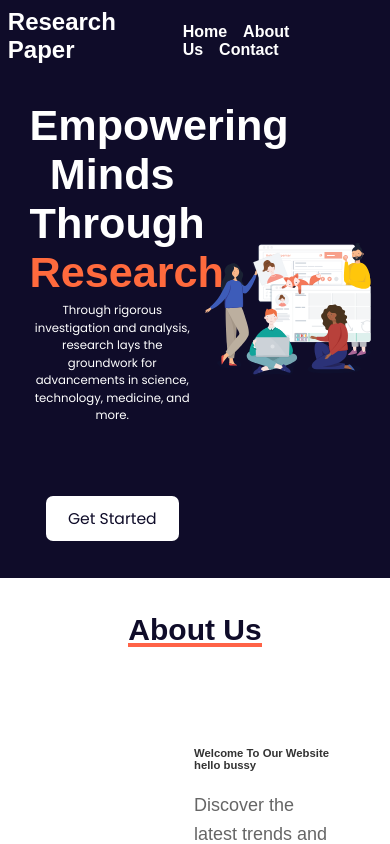
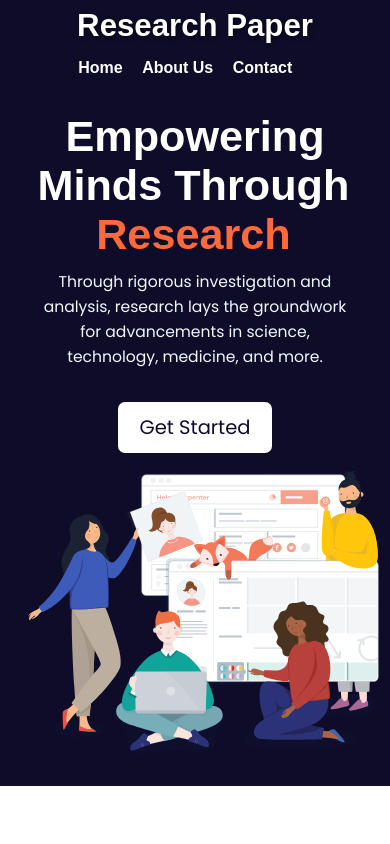
Before and after one commit to deepaktomar3352/Research-web, a React (Create React App) app: page / in a window 390 px wide. Shown: the top 844 px of the page. Built offline with nearby package versions, Linux system fonts and the light colour scheme.

Commit message:
did home page responsive

```diff
--- a/src/stylesheet/About.css
+++ b/src/stylesheet/About.css
@@ -1,7 +1,8 @@
 .hero {
-    /* background-color: #fff; */
   overflow: hidden;
-    font-family:sans-serif;
+  font-family: sans-serif;
+  position: relative;
+  padding: 20px;
 }
 
 .heading-container {
@@ -10,7 +11,7 @@
 
 .heading h1 {
   color: #0f0c29;
-    font-family:sans-serif;
+  font-family: sans-serif;
   font-size: 3vw;
   text-align: center;
   margin-top: 35px;
@@ -24,7 +25,7 @@
   position: absolute;
   left: 0;
   bottom: 0;
-    width: 100%; /* Span the underline across the width of the parent */
+  width: 100%;
   height: 4px;
   background-color: #ff6347;
   animation: fadeInUp 2s ease;
@@ -36,7 +37,9 @@
   align-items: center;
   width: 90vw;
   margin: 65px auto;
+  flex-wrap: wrap;
 }
+
 .hero-content {
   flex: 1;
   width: 600px;
@@ -44,13 +47,15 @@
   padding-left: 5vw;
   animation: fadeInUp 2s ease;
 }
+
 .hero-content h1 {
   font-size: 2.9vw;
-    width: 35vw;
+  width: 100%;
   margin-bottom: 20px;
   font-family: sans-serif;
   color: #333;
 }
+
 .hero-content p {
   font-size: 1.4vw;
   line-height: 1.6;
@@ -58,6 +63,7 @@
   font-family: sans-serif;
   color: #666;
 }
+
 .hero-content button {
   display: inline-block;
   background-color: #0f0c29;
@@ -70,64 +76,98 @@
   cursor: pointer;
   transition: 0.3s ease;
 }
+
 .hero-content button:hover {
-    /* background-color: #ff6347; */
   transform: scale(1.1);
 }
+
 .hero-image {
   flex: 1;
   width: 600px;
-
   margin: auto;
   animation: fadeInRight 2s ease;
 }
-  img {
+
+.hero-image img {
   width: 100%;
   height: auto;
   border-radius: 10px;
 }
 
+@media screen and (max-width: 768px) {
+  .heading h1 {
+    font-size: 6vw;
+  }
 
+  .hero-content h1 {
+    font-size: 5vw;
+  }
 
+  .hero-content p {
+    font-size: 3vw;
+  }
 
+  .hero-content button {
+    font-size: 3vw;
+  }
+
+  .containerAbout {
+    flex-direction: column;
+    align-items: center;
+  }
+
+  .hero-content {
+    padding-left: 0;
+    text-align: center;
+  }
+
+  .hero-image {
+    width: 80%;
+  }
+}
 
 @media screen and (max-width: 600px) {
   .hero {
     margin: 0px;
   }
-  .container {
+
+  .heading h1 {
+    font-size: 8vw;
+  }
+
+  .containerAbout {
     width: 100%;
     flex-direction: column;
     margin: 0px;
-    /* padding: 0px 40px; */
   }
 
   .hero-content {
     width: 100%;
     margin: 35px 0px;
-    padding: 0px 40px;
+    padding: 0px 20px;
   }
-  .heading h1{
-    font-size: 30px;
+
+  .hero-content h1 {
+    font-size: 6vw;
   }
-  .hero-content h2 {
-    font-size: 30px;
-  }
+
   .hero-content p {
-    font-size: 18px;
+    font-size: 4vw;
     margin-bottom: 20px;
   }
 
   .hero-content button {
-    font-size: 16px;
-    padding: 8px 16px;
+    font-size: 4vw;
+    padding: 10px 20px;
   }
 
   .hero-image {
     width: 90%;
   }
 
-
+  img {
+    border-radius: 10px;
+  }
 }
 
 @keyframes fadeInRight {
@@ -140,3 +180,14 @@
     transform: translateX(0px);
   }
 }
+
+@keyframes fadeInUp {
+  0% {
+    opacity: 0;
+    transform: translateY(50px);
+  }
+  100% {
+    opacity: 1;
+    transform: translateY(0px);
+  }
+}
--- a/src/stylesheet/Style.css
+++ b/src/stylesheet/Style.css
@@ -1,34 +1,25 @@
+/* General Styles */
 .home-page {
   display: flex;
   flex-direction: column;
-  /* justify-content: center; */
-  /* align-items: center; */
-   /* Ensure the content stretches to at least the height of the viewport */
+  min-height: 100vh;
 }
-/* .childDiv{
-  width: 90vw;
-} */
-
 
 .content {
-  flex: 1; /* This will push the footer to the bottom */
+  flex: 1;
 }
 
 .footer {
-  flex-shrink: 0; /* Prevent footer from shrinking */
+  flex-shrink: 0;
 }
 
+/* Navbar Styles */
 .navbar-container {
   background: #0f0c29;
-  /* background: -webkit-linear-gradient(to right, #24243e, #302b63, #0f0c29); */
-  /* background: linear-gradient(to right, #24243e, #302b63, #0f0c29); */
   color: #fff;
-  padding-top: 1.7rem;
-  padding-bottom: 1.2rem;
-  padding-left: 5vw;
-  padding-right: 5vw;
+  padding: 1.7rem 5vw 1.2rem 5vw;
   display: flex;
-  font-family:sans-serif;
+  font-family: sans-serif;
   justify-content: space-between;
   align-items: center;
 }
@@ -38,23 +29,18 @@ p {
   padding: 0;
 }
 
-header h1 {
-  /* margin: 0; */
-  /* font-size: 2.7vw; */
+header h2 {
   font-weight: 600;
-  font-family:sans-serif;
-  text-shadow: 2px 2px 4px rgba(0, 0, 0, 0.5); /* Adjust the values as needed */
-
+  font-family: sans-serif;
+  text-shadow: 2px 2px 4px rgba(0, 0, 0, 0.5);
 }
 
 nav ul {
   list-style: none;
   padding: 0;
-  /* background-color: red; */
   display: flex;
   justify-content: center;
   align-items: center;
-  /* justify-content: end; */
   position: relative;
 }
 
@@ -63,7 +49,7 @@ nav ul li {
   margin-right: 1em;
   font-weight: 600;
   font-size: 1.2vw;
-  font-family:sans-serif;
+  font-family: sans-serif;
 }
 
 nav ul li a {
@@ -71,6 +57,7 @@ nav ul li a {
   text-decoration: none;
   font-size: medium;
 }
+
 nav ul li .user-profile-avatar {
   margin-top: 5px;
   width: 1.8vw;
@@ -82,7 +69,6 @@ nav ul li .user-profile-avatar {
 .user-profile-details-container {
   background-color: #fff;
   min-height: 10vh;
-  /* width: 5vw; */
   padding: 10px;
   position: absolute;
   right: 6%;
@@ -99,87 +85,6 @@ nav ul li .user-profile-avatar {
   border: none;
   background-color: transparent;
 }
-/* main {
-    padding: 2rem 0;
-  } */
-
-.paper-card {
-  display: flex;
-  justify-content: center;
-  align-items: center;
-  background: #0f0c29;
-  /* background: -webkit-linear-gradient(to right, #24243e, #302b63, #0f0c29); */
-  /* background: linear-gradient(to right, #24243e, #302b63, #0f0c29); */
-  padding: 2%;
-  /* margin-bottom: 0.5rem; */
-}
-.paper-cardChild{
-  width: 90vw;
-  display: flex;
-  align-items: center;
-  justify-content: center;
-  margin-bottom: 0.5rem;
-}
-.paper-details {
-  /* margin-bottom: 4rem; */
-  flex: 1;
-  padding: 2%;
-  animation: fadeInUp 2s ease;
-  /* background-color: grey; */
-  margin-right: 1em;
-  width: 30vw;
-}
-
-.paper-details span {
-  /* font-size: 2.8vw; */
-  font-weight: 600;
-  margin-right: 1%;
-
-}
-
-.paper-details p {
-  color: #fff;
-  font-size: 1.5vw;
-  line-height: 1.6;
-  margin: 0.7rem 0px 1em 0px;
-  font-family: "Poppins";
-  color:aliceblue;
-  /* text-align: justify; */
-}
-
-.paper-image {
-  flex: 1;
-  /* background-color: grey; */
-  text-align: center;
-  animation: fadeInRight 2s ease;
-  margin-right: 3em;
-}
-
-.paper-image img {
-  max-width: 100%;
-  /* max-height: 550px; */
-  border-radius: 5px;
-  margin-bottom: 1em;
-}
-
-.get-started-btn {
-  display: inline-block;
-  background-color: #fff;
-  color: #0f0c29;
-  padding: 11px 22px;
-  border-radius: 7px;
-  font-size: 1.5vw;
-  border: none;
-  font-family: "Poppins";
-  cursor: pointer;
-  margin-top: 7vh;
-  transition: 0.3s ease;
-}
-
-.get-started-btn:hover {
-  /* background-color: #ff6347; */
-  transform: scale(1.1);
-}
 
 .user-profile-avatar,
 .default-profile-avatar {
@@ -195,7 +100,7 @@ nav ul li .user-profile-avatar {
 .dropdown-menu {
   display: none;
   position: absolute;
-  top: calc(100% + 0.1rem); /* Adjust this value as needed to place the dropdown just below the avatar */
+  top: calc(100% + 0.1rem);
   left: 50%;
   transform: translateX(-35%);
   background-color: white;
@@ -218,12 +123,9 @@ nav ul li .user-profile-avatar {
   display: none;
 }
 
-
 footer {
-  background: #0f0c29;  /* fallback for old browsers */
-  /* background: -webkit-linear-gradient(to right, #24243e, #302b63, #0f0c29);  Chrome 10-25, Safari 5.1-6 */
-  /* background: linear-gradient(to right, #24243e, #302b63, #0f0c29); W3C, IE 10+/ Edge, Firefox 16+, Chrome 26+, Opera 12+, Safari 7+ */
-  font-family:sans-serif;
+  background: #0f0c29;
+  font-family: sans-serif;
   color: #fff;
   padding: 1rem;
   font-size: 1.5vw;
@@ -232,42 +134,193 @@ footer {
   margin-top: 5vh;
 }
 
-#progress {
-  position: fixed;
-  top: 20px;
-  left: 20px;
-  transform: rotate(-90deg);
-}
-circle {
-  stroke-dashoffset: 10;
-  stroke-width: 15%;
-  fill: green;
+/* Paper Card Styles */
+.paper-card {
+  display: flex;
+  justify-content: center;
+  align-items: center;
+  background: #0f0c29;
+  padding: 2%;
 }
 
-.bg {
-  stroke: var(--accent);
-  opacity: 0.3;
+.paper-cardChild {
+  width: 90vw;
+  display: flex;
+  align-items: center;
+  justify-content:space-between;
+  margin-bottom: 0.5rem;
+  flex-wrap: wrap;
 }
 
-#progress .indicator {
-  stroke: var(--accent);
+.paper-details {
+  flex: 1;
+  padding: 2%;
+  animation: fadeInUp 2s ease;
+  margin-right: 1em;
+  width: 100%;
+  max-width: 42vw;
 }
 
-li {
-  flex: 0 0 200px;
-  background: var(--accent);
-  margin: 0 20px 0 0;
+.paper-details span {
+  font-size: 2.7vw;
+  font-weight: 600;
+  margin-right: 1%;
 }
 
-li:last-of-type {
-  margin: 0;
+.paper-details p {
+  color: #fff;
+  font-size: 1.5vw;
+  line-height: 1.6;
+  margin: 0.7rem 0px 1em 0px;
+  font-family: "Poppins";
+  color: aliceblue;
 }
 
+.paper-image {
+  flex: 1;
+  text-align: center;
+  animation: fadeInRight 2s ease;
+  margin-right: 3em;
+  width: 100%;
+  max-width: 40vw;
+}
 
+.paper-image img {
+  max-width: 100%;
+  border-radius: 5px;
+  margin-bottom: 1em;
+}
+
+/* Button Styles */
+.get-started-btn {
+  display: inline-block;
+  background-color: #fff;
+  color: #0f0c29;
+  padding: 11px 22px;
+  border-radius: 7px;
+  font-size: 1.5vw;
+  border: none;
+  font-family: "Poppins";
+  cursor: pointer;
+  margin-top: 7vh;
+  transition: 0.3s ease;
+}
+
+.get-started-btn:hover {
+  transform: scale(1.1);
+}
+
+/* Responsive Styles */
 @media screen and (max-width: 768px) {
-  .heading h1 {
-    font-size: 45px;
-    margin-top: 30px;
+  .navbar-container h2 {
+    font-size: 6vw;
+  }
+
+  nav ul li {
+    font-size: 3vw;
+  }
+
+  nav ul li .user-profile-avatar {
+    width: 5vw;
+    height: 5vw;
+  }
+
+  .user-profile-details-text a {
+    font-size: 2.5vw;
+  }
+
+  .paper-cardChild {
+    flex-direction: column;
+  }
+
+  .paper-details {
+    max-width: 100%;
+    text-align: center;
+  }
+
+  .paper-details span {
+    font-size: 4vw;
+  }
+
+  .paper-details p {
+    font-size: 3vw;
+  }
+
+  .paper-image {
+    max-width: 100%;
+    margin-right: 0;
+    max-width: 30vw;
+  }
+
+  .get-started-btn {
+    font-size: 3vw;
+  }
+
+  footer {
+    font-size: 3vw;
+  }
+}
+
+@media screen and (max-width: 600px) {
+  .navbar-container {
+    flex-direction: column;
+    padding: 2%;
+  }
+
+  .navbar-container h2 {
+    font-size: 8vw;
+  }
+
+  nav ul {
+    flex-direction: column;
+    margin-top: 5%;
+  }
+
+  nav ul li {
+    margin-bottom: 1rem;
+    font-size: 5vw;
+  }
+
+  nav ul li .user-profile-avatar {
+    width: 10vw;
+    height: 10vw;
+  }
+
+  .paper-cardChild {
+    flex-direction: column;
+    justify-content: center;
+  }
+
+  .paper-details {
+    max-width: 100%;
+    text-align: center;
+    padding: 5%;
+    justify-content: center;
+  }
+
+  .paper-details span {
+    font-size: 6vw;
+  }
+
+  .paper-details p {
+    font-size: 4vw;
+  }
+
+  .paper-image {
+    max-width: 100%;
+    margin-right: 0;
+    max-width: 90vw;
+    display: flex;
+    justify-content: center;
+  }
+
+  .get-started-btn {
+    font-size: 5vw;
+    margin-top: 2vh;
+  }
+
+  footer {
+    font-size: 4vw;
   }
 }
 
@@ -292,96 +345,3 @@ li:last-of-type {
     transform: translateX(0px);
   }
 }
-
-/* Media query for mobile devices */
-@media screen and (max-width: 600px) {
-  /* Convert navigation bar into a menu bar */
-  .navbar-container {
-    /* width: 100%; */
-    display: flex;
-    justify-content: space-between;
-    align-items: center;
-    padding: 2%;
-  }
-
-  p {
-    margin: 0;
-    padding: 0;
-  }
-
-  .navbar-container h1 {
-    margin: 0;
-    font-size: 8vw;
-    font-weight: 600;
-    text-align: center;
-    /* background-color: grey; */
-  }
-
-  nav ul {
-    list-style: none;
-    padding: 0;
-    /* background-color: #ff4500; */
-    margin-top: 5%;
-    /* display: flex; */
-    /* justify-content: center; */
-  }
-
-  nav ul li {
-    display: inline;
-    margin-right: 1rem;
-    font-weight: 600;
-    font-size: 2.5vw;
-  }
-
-  nav ul li a {
-    color: #fff;
-    text-decoration: none;
-  }
-
-  .paper-list .paper-card {
-    display: block;
-    /* justify-content: center; */
-    align-items: center;
-    padding: 5%;
-    /* margin-bottom: 0.5rem; */
-  }
-
-  .paper-list .paper-details {
-    animation: fadeInUp 2s ease;
-    margin: auto;
-    padding: 10px;
-    /* background-color: #ec1ce8; */
-    text-align: center;
-  }
-
-  .paper-list .paper-details span {
-    font-size: 6vw;
-    font-weight: 600;
-    margin-right: 1%;
-    text-align: start;
-  }
-
-  .paper-list .paper-details p {
-    color: #fff;
-    font-size: 3vw;
-    line-height: 1.5;
-    margin: 5px 0px 1em 0px;
-    /* text-align: justify; */
-  }
-
-  .paper-list .paper-image {
-    /* background-color: grey; */
-    animation: fadeInRight 2s ease;
-    margin: auto;
-  }
-
-  .paper-list .get-started-btn {
-    font-size: 4vw;
-    font-family: Poppins;
-  }
-
-  footer {
-    font-size: 4vw;
-    width: 100%;
-  }
-}
```
Also changed, not shown: src/Components/StarterComponent.js (indentation only). Lines whose indentation alone changed are shown as unchanged.
